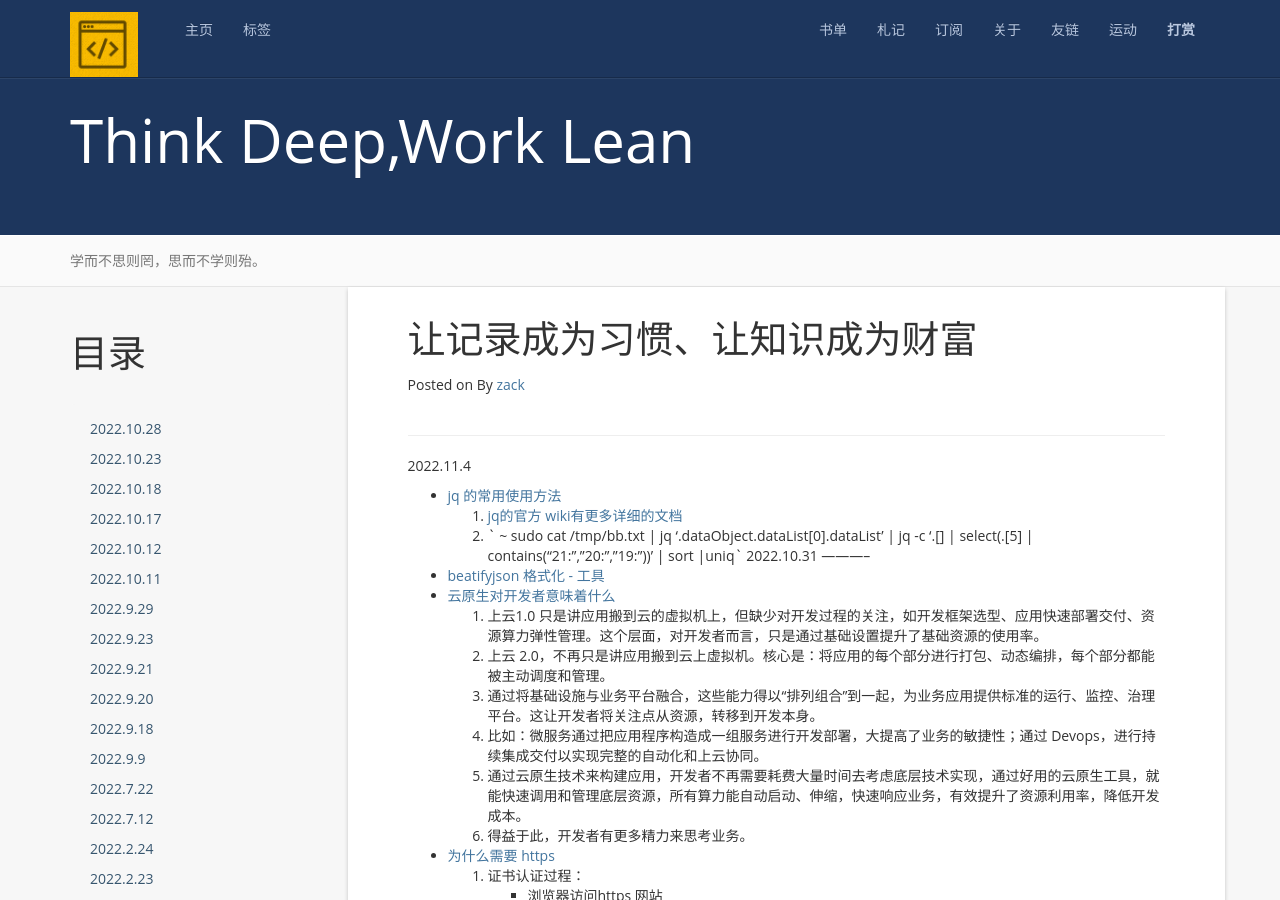
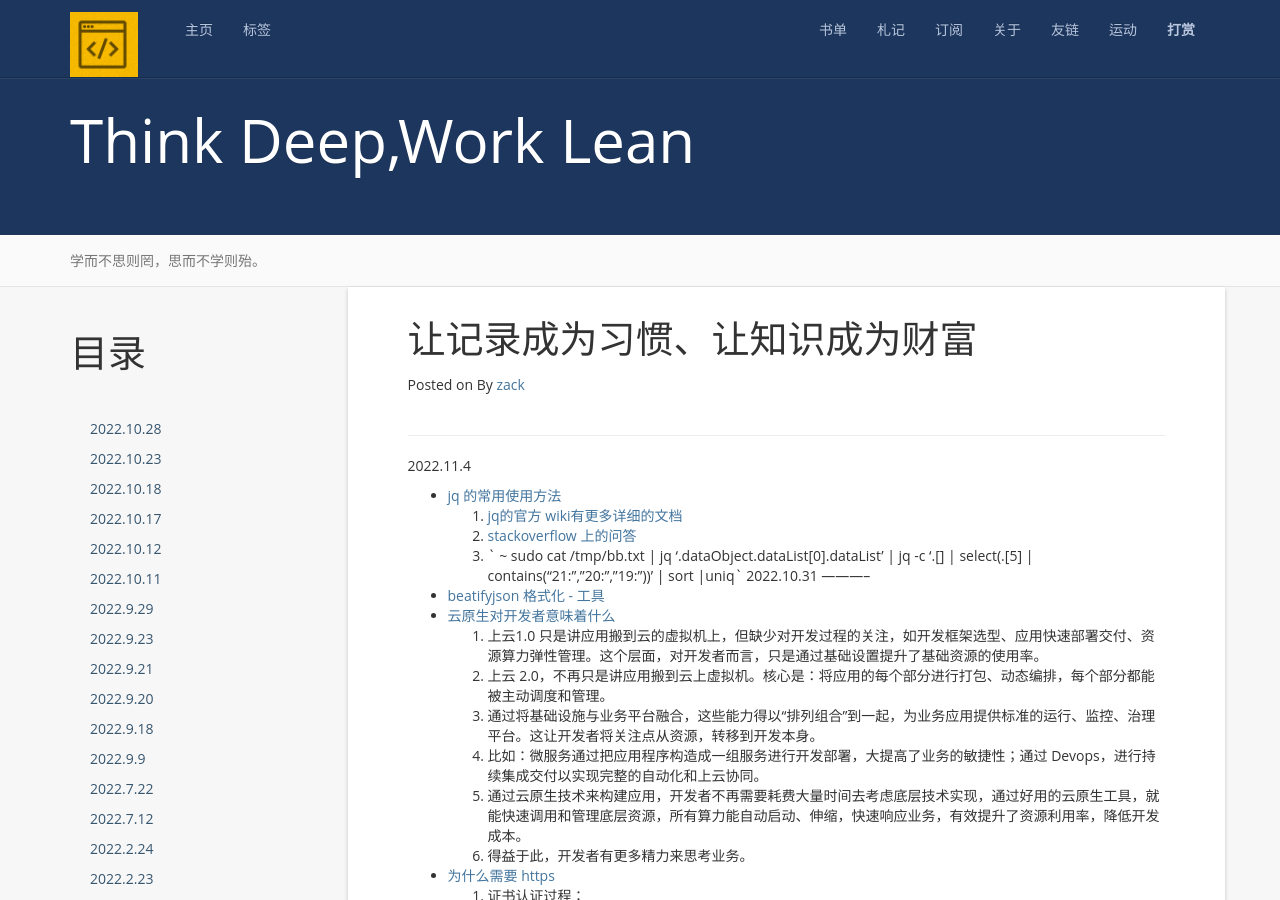
Before and after one commit to zackzhangkai/zackzhangkai.github.io, a Jekyll site: the page built from note.md, in a window 1280 px wide and 900 px high. Built offline with Jekyll 4.4.1, drawn with Linux system fonts in a browser that asks for light colours; nearby versions of some CDN libraries; a script that is not in the unit is left out; comment, search, counter and statistics services are not loaded.

Commit message:
add jq
Signed-off-by: zackzhangkai <zhangkaiamm@gmail.com>

```diff
--- a/note.md
+++ b/note.md
@@ -12,6 +12,7 @@ permalink: /note/
 2022.11.4
 + [jq 的常用使用方法](https://stedolan.github.io/jq/tutorial/)
   1. [jq的官方 wiki有更多详细的文档](https://github.com/stedolan/jq/wiki/Cookbook#filter-objects-based-on-the-contents-of-a-key)
+  2. [stackoverflow 上的问答](https://stackoverflow.com/questions/26701538/how-to-filter-an-array-of-objects-based-on-values-in-an-inner-array-with-jq)
   1. ` ~ sudo cat /tmp/bb.txt | jq '.dataObject.dataList[0].dataList'  | jq  -c '.[] | select(.[5] | contains("21:","20:","19:"))' | sort  |uniq`
 2022.10.31
 -----------
```
